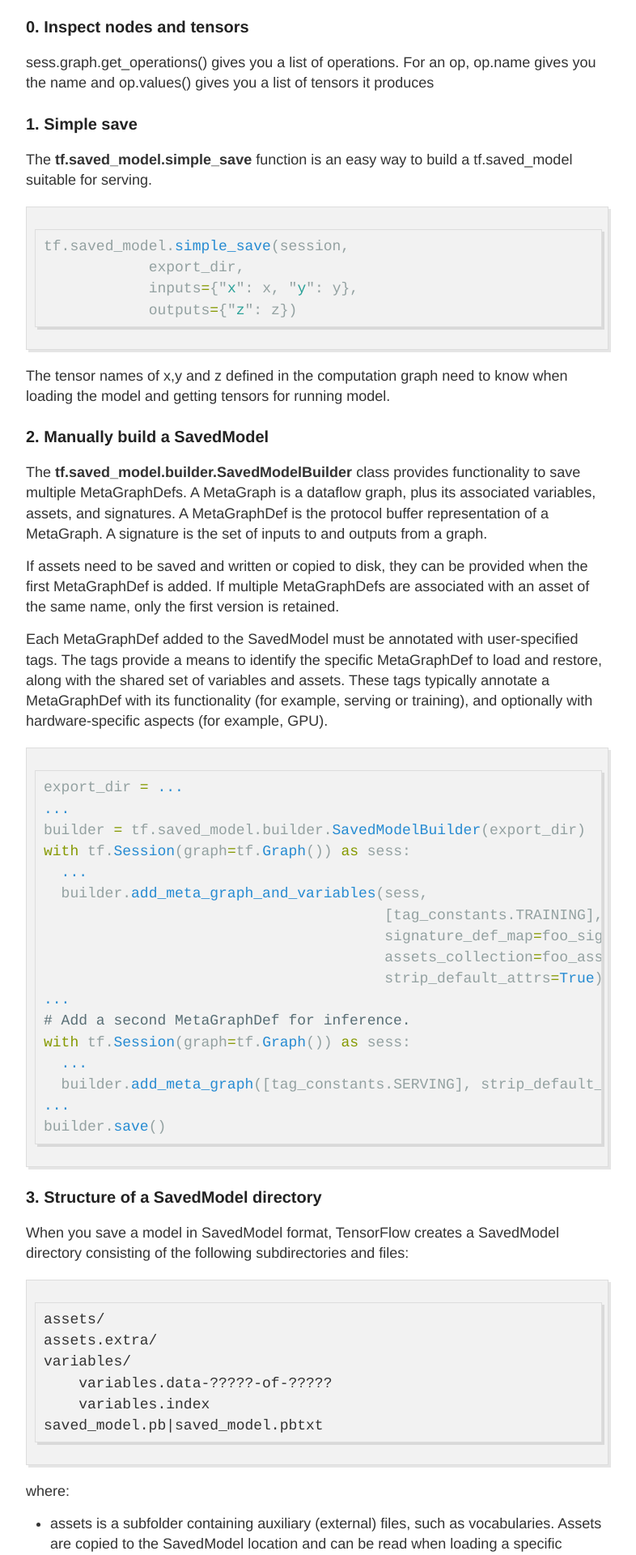
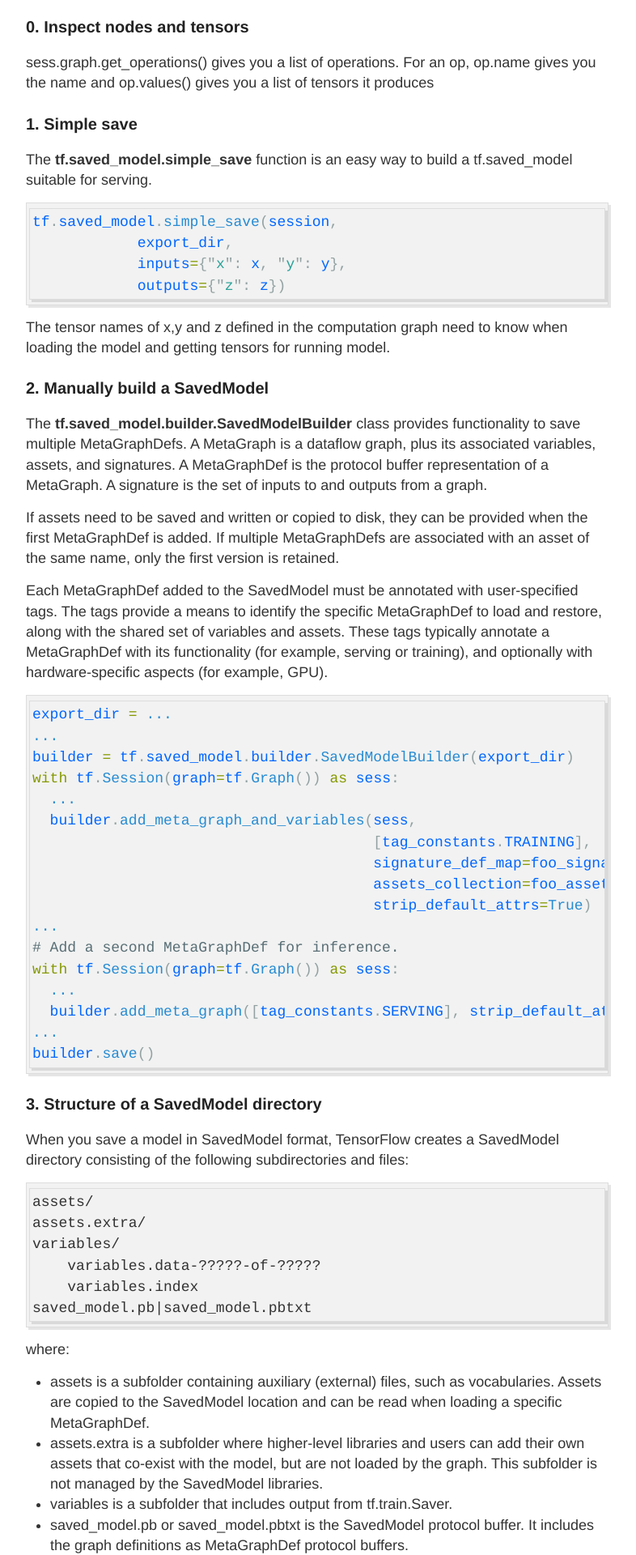
Before and after one commit to jionglearningzhang/jionglearningzhang.github.io, a Jekyll site: the page built from _posts/2018-11-11-TF-model-serving.md, in a window 1280 px wide. Shown: the part 573-2493 px from the top of the page at 81% size, without its empty margins (248-1034 px from the left). Built offline with Jekyll 4.4.1, drawn with Linux system fonts in a browser that asks for light colours.

Commit message:
qlearning

```diff
--- a/_sass/_highlights.scss
+++ b/_sass/_highlights.scss
@@ -1,12 +1,12 @@
 
 .highlight {
   background-color: #f2f2f2;
-  padding: 7px 7px 7px 10px;
+  padding: 3px 3px 3px 3px;
   border: 1px solid #ddd;
   -moz-box-shadow: 3px 3px rgba(0,0,0,0.1);
   -webkit-box-shadow: 3px 3px rgba(0,0,0,0.1);
   box-shadow: 3px 3px rgba(0,0,0,0.1);
-  margin: 20px 0 20px 0;
+  margin: 3px 0 3px 0;
   overflow: scroll;
 }
 
@@ -14,12 +14,12 @@ code {
   font-family:'Bitstream Vera Sans Mono','Courier', monospace;
 }
 
-.highlight .c { color: #586E75 } /* Comment */
+.highlight .c { color: #00cc66} /* Comment */
 .highlight .err { color: #93A1A1 } /* Error */
 .highlight .g { color: #93A1A1 } /* Generic */
 .highlight .k { color: #859900 } /* Keyword */
 .highlight .l { color: #93A1A1 } /* Literal */
-.highlight .n { color: #93A1A1 } /* Name */
+.highlight .n { color: #0066ff } /* Name */
 .highlight .o { color: #859900 } /* Operator */
 .highlight .x { color: #CB4B16 } /* Other */
 .highlight .p { color: #93A1A1 } /* Punctuation */
```
